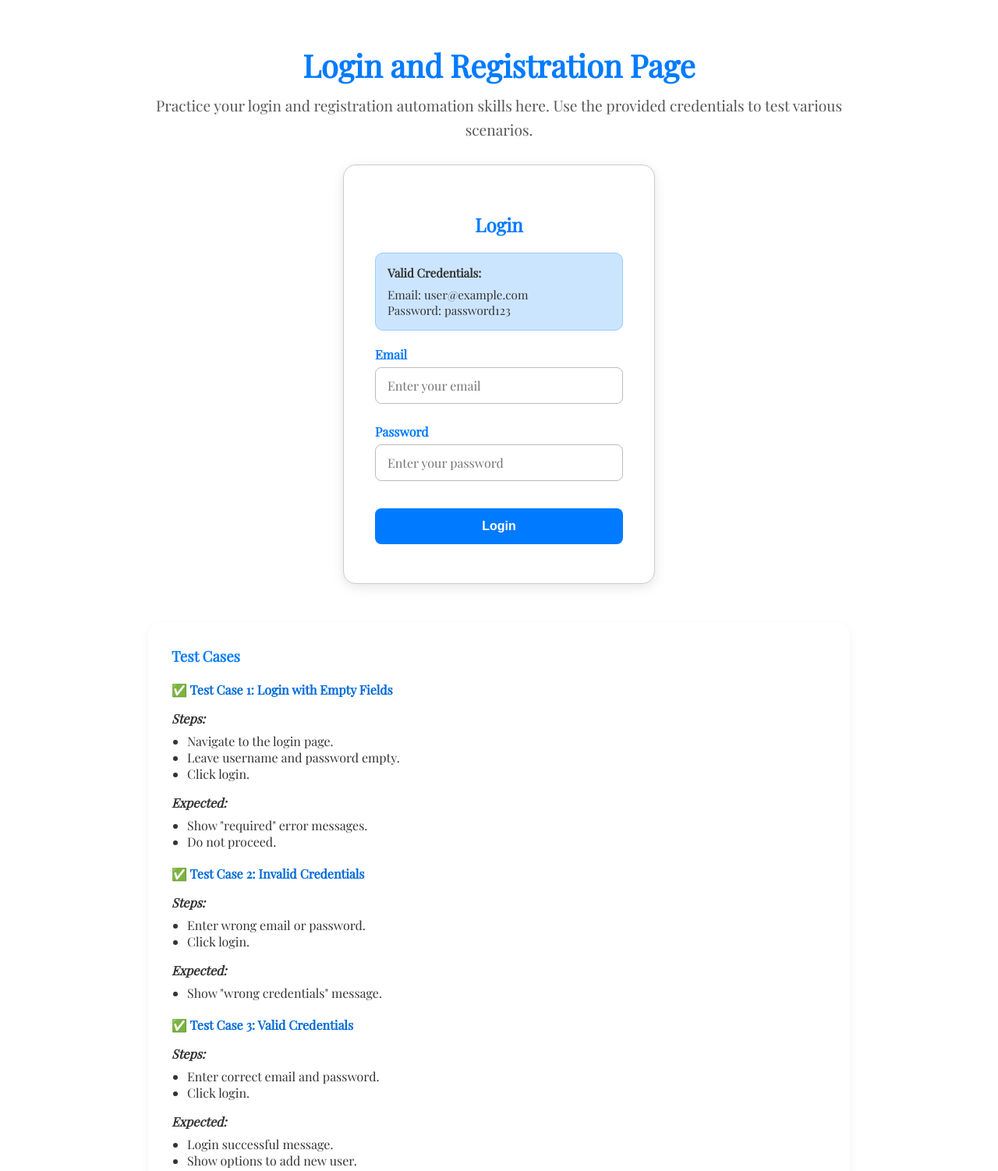
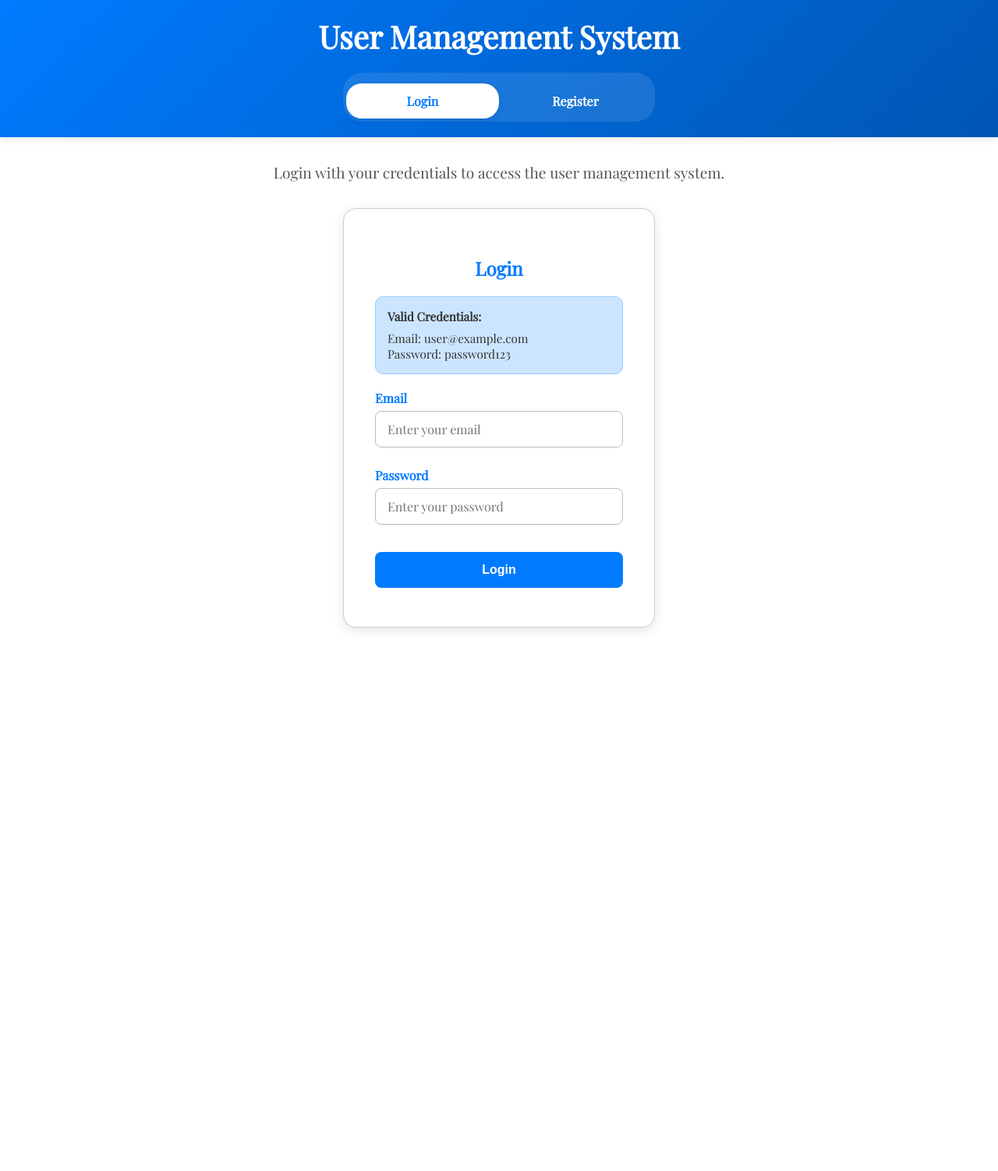
Before and after one commit to TJ-TusharJadhav/automation_testing_website, a plain HTML site: page index.html in a window 1280 px wide. Shown: the whole page at 78% size. After the commit the page ends 885 px from the top, so only its background shows below. Drawn offline with nearby package versions, Linux system fonts and the light colour scheme.

Commit message:
Update index.html

```diff
--- a/index.html
+++ b/index.html
@@ -223,45 +223,86 @@
     margin-bottom: 10px;
   }
 
-  .testcases {
-    max-width: 900px;
-    margin: 0 auto 50px auto;
-    background-color: #fff;
-    padding: 30px;
-    border-radius: 16px;
-    box-shadow: 0 4px 12px rgba(0,0,0,0.05);
+  .header {
+    background: linear-gradient(135deg, #007bff, #0056b3);
+    color: white;
+    padding: 20px 0;
+    margin: -30px -20px 30px -20px;
+    box-shadow: 0 2px 10px rgba(0,0,0,0.1);
   }
-  .testcases h3 {
-    margin-top: 0;
-    margin-bottom: 20px;
+
+  .header h1 {
+    color: white;
+    margin: 0 0 20px 0;
+    text-align: center;
+  }
+
+  .nav-tabs {
+    display: flex;
+    justify-content: center;
+    gap: 0;
+    max-width: 400px;
+    margin: 0 auto;
+    background: rgba(255,255,255,0.1);
+    border-radius: 25px;
+    padding: 4px;
+  }
+
+  .nav-tab {
+    flex: 1;
+    padding: 12px 20px;
+    background: transparent;
+    color: white;
+    border: none;
+    border-radius: 20px;
+    cursor: pointer;
+    transition: all 0.3s ease;
+    font-family: 'Playfair Display', serif;
+    font-weight: 600;
+  }
+
+  .nav-tab:hover {
+    background: rgba(255,255,255,0.1);
+  }
+
+  .nav-tab.active {
+    background: white;
     color: #007bff;
-    font-weight: 700;
+    box-shadow: 0 2px 8px rgba(0,0,0,0.1);
   }
-  .test-case {
-    margin-bottom: 20px;
+
+  .tab-content {
+    display: none;
   }
-  .test-case strong {
+
+  .tab-content.active {
     display: block;
-    margin-bottom: 8px;
-    color: #0069d9;
   }
-  .test-case em {
-    font-weight: 600;
-    display: inline-block;
-    margin-top: 8px;
-  }
-  ul {
-    padding-left: 20px;
-    margin: 8px 0;
+
+  .main-content {
+    max-width: 1200px;
+    margin: 0 auto;
+    padding: 0 20px;
   }
 </style>
 </head>
 <body>
 
-<div class="container">
-  <h1>Login and Registration Page</h1>
+<div class="header">
+  <div class="main-content">
+    <h1>User Management System</h1>
+    <div class="nav-tabs">
+      <button class="nav-tab active" onclick="showTab('login')">Login</button>
+      <button class="nav-tab" onclick="showTab('register')">Register</button>
+    </div>
+  </div>
+</div>
+
+<div class="main-content">
+  <!-- Login Tab -->
+  <div id="loginTab" class="tab-content active">
     <p class="description">
-    Practice your login and registration automation skills here. Use the provided credentials to test various scenarios.
+      Login with your credentials to access the user management system.
     </p>
 
     <!-- Login Card -->
@@ -290,12 +331,26 @@
     <div id="successMessage" class="success" style="display: none;">
       <h2>Login Successful! 🎉</h2>
       <p>You have successfully logged in.</p>
-    <button onclick="showRegisterForm()">Add New User</button>
+      <button onclick="showTab('register')">Add New User</button>
       <button class="secondary" onclick="location.reload()">Log Out</button>
     </div>
 
+    <!-- Registered Users List -->
+    <div id="registeredUsers" class="registered-users">
+      <h2>Registered Users</h2>
+      <div id="usersList"></div>
+    </div>
+  </div>
+
+  <!-- Register Tab -->
+  <div id="registerTab" class="tab-content">
+    <p class="description">
+      Register new users in the system. All fields are required unless specified otherwise.
+    </p>
+
     <!-- Registration Form -->
-  <div id="registerForm" class="register-form">
+    <div class="register-form" style="display: block;">
+      <div class="card" style="max-width: 600px;">
         <h2>Registration Form</h2>
         <form id="registrationForm" enctype="multipart/form-data">
           <div class="form-row">
@@ -371,63 +426,15 @@
           <label for="dob">Date of Birth</label>
           <input type="date" id="dob" required>
 
-      <label for="photo">Upload Photo</label>
+          <label for="photo">Upload Photo (Optional)</label>
           <input type="file" id="photo" accept="image/*">
 
           <input type="hidden" id="editId" value="">
 
-      <button type="submit" id="saveBtn">Save</button>
+          <button type="submit" id="saveBtn">Save User</button>
           <button type="button" class="secondary" onclick="cancelRegistration()">Cancel</button>
         </form>
       </div>
-
-  <!-- Registered Users List -->
-  <div id="registeredUsers" class="registered-users">
-    <h2>Registered Users</h2>
-    <div id="usersList"></div>
-  </div>
-
-  <!-- Test Cases (only visible before login) -->
-  <div id="testCasesSection" class="testcases">
-    <h3>Test Cases</h3>
-    <div class="test-case">
-      <strong>✅ Test Case 1: Login with Empty Fields</strong>
-      <em>Steps:</em>
-      <ul>
-        <li>Navigate to the login page.</li>
-        <li>Leave username and password empty.</li>
-        <li>Click login.</li>
-      </ul>
-      <em>Expected:</em>
-      <ul>
-        <li>Show "required" error messages.</li>
-        <li>Do not proceed.</li>
-      </ul>
-    </div>
-    <div class="test-case">
-      <strong>✅ Test Case 2: Invalid Credentials</strong>
-      <em>Steps:</em>
-      <ul>
-        <li>Enter wrong email or password.</li>
-        <li>Click login.</li>
-      </ul>
-      <em>Expected:</em>
-      <ul>
-        <li>Show "wrong credentials" message.</li>
-      </ul>
-    </div>
-    <div class="test-case">
-      <strong>✅ Test Case 3: Valid Credentials</strong>
-      <em>Steps:</em>
-      <ul>
-        <li>Enter correct email and password.</li>
-        <li>Click login.</li>
-      </ul>
-      <em>Expected:</em>
-      <ul>
-        <li>Login successful message.</li>
-        <li>Show options to add new user.</li>
-      </ul>
     </div>
   </div>
 </div>
@@ -447,12 +454,34 @@
   const credentialError = document.getElementById('credentialError');
   const successMessage = document.getElementById('successMessage');
   const loginCard = document.getElementById('loginCard');
-  const registerForm = document.getElementById('registerForm');
   const registrationForm = document.getElementById('registrationForm');
   const registeredUsers = document.getElementById('registeredUsers');
   const usersList = document.getElementById('usersList');
   const saveBtn = document.getElementById('saveBtn');
-  const testCasesSection = document.getElementById('testCasesSection');
+
+  // Tab management
+  function showTab(tabName) {
+    // Hide all tabs
+    document.querySelectorAll('.tab-content').forEach(tab => {
+      tab.classList.remove('active');
+    });
+
+    // Remove active class from all nav tabs
+    document.querySelectorAll('.nav-tab').forEach(tab => {
+      tab.classList.remove('active');
+    });
+
+    // Show selected tab
+    document.getElementById(tabName + 'Tab').classList.add('active');
+
+    // Add active class to selected nav tab
+    event.target.classList.add('active');
+
+    // Load users when switching to login tab (if logged in)
+    if (tabName === 'login' && localStorage.getItem('isLoggedIn') === 'true') {
+      loadUsers();
+    }
+  }
 
   // Initialize the app
   document.addEventListener('DOMContentLoaded', function() {
@@ -552,6 +581,9 @@
     localStorage.setItem(STORAGE_KEY, JSON.stringify(users));
     loadUsers();
     cancelRegistration();
+
+    // Show success message
+    alert(user.editId ? 'User updated successfully!' : 'User registered successfully!');
   }
 
   function loadUsers() {
@@ -608,8 +640,8 @@
       document.getElementById('dob').value = user.dob;
       document.getElementById('editId').value = user.id;
 
-      saveBtn.textContent = 'Update';
-      showRegisterForm();
+      saveBtn.textContent = 'Update User';
+      showTab('register');
     }
   }
 
@@ -625,22 +657,18 @@
   function cancelRegistration() {
     registrationForm.reset();
     document.getElementById('editId').value = '';
-    saveBtn.textContent = 'Save';
-    registerForm.style.display = 'none';
-    registeredUsers.style.display = 'block';
+    saveBtn.textContent = 'Save User';
+    showTab('login');
   }
 
   function showRegisterForm() {
-    registerForm.style.display = 'block';
-    registeredUsers.style.display = 'none';
-    successMessage.style.display = 'none';
+    showTab('register');
   }
 
   function loginSuccess() {
     loginCard.style.display = "none";
     successMessage.style.display = "block";
     registeredUsers.style.display = "block";
-    testCasesSection.style.display = "none"; // Hide test cases after login
     loadUsers();
   }
 
```
Lines whose indentation alone changed are shown as unchanged.
